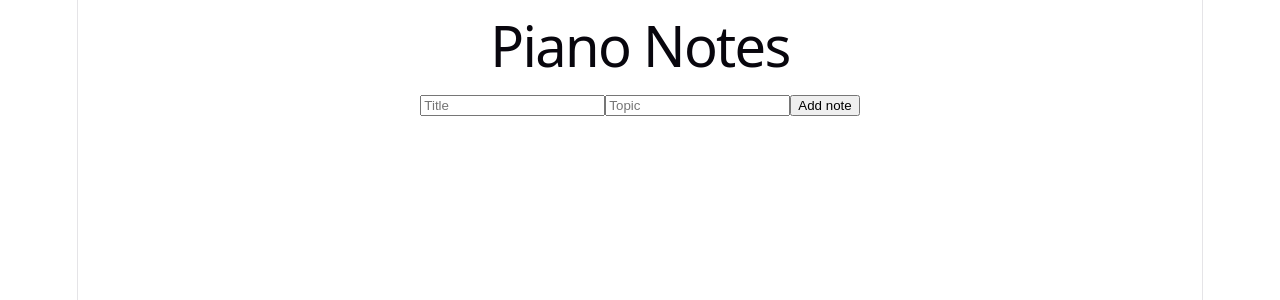
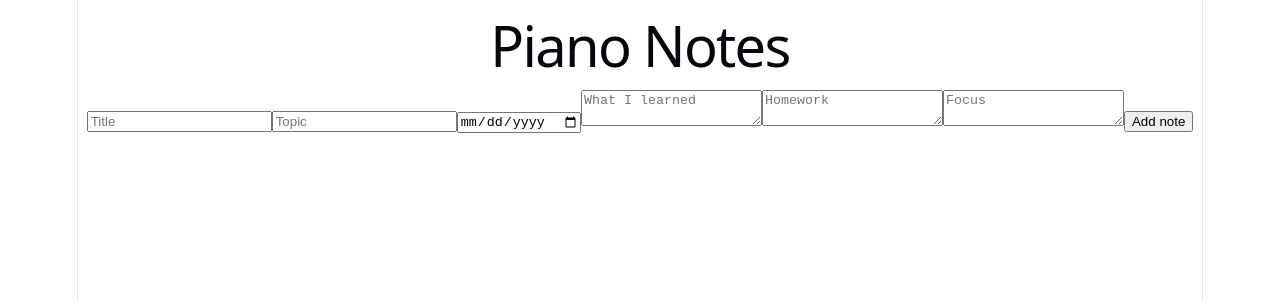
Before and after one commit to fdossantos18/piano-notes, a React (Vite) app: page / in a window 1280 px wide. Shown: the top 300 px of the page. Built offline with nearby package versions, Linux system fonts and the light colour scheme.

Commit message:
feat: add date, content, homework, and focus fields to form

```diff
--- a/src/App.jsx
+++ b/src/App.jsx
@@ -11,14 +11,22 @@ function App() {
 
   const [title, setTitle] = useState('')
   const [topic, setTopic] = useState('')
+  const [date, setDate] = useState('')
   const [error, setError] = useState('')
+  const [content, setContent] = useState('')
+  const [homework, setHomework] = useState('')
+  const [focus, setFocus] = useState('')
+
 
   function handleSubmit(event) {
     event.preventDefault()
     try {
-      const note = createNote({ title, topic })
+      const note = createNote({ title, topic, date, content, homework, focus })
       setNotes([...notes, note])
       setTitle('')
+      setContent('')
+      setHomework('')
+      setFocus('')
       setTopic('')
       setError('')
     } catch (err) {
@@ -44,13 +52,36 @@ function App() {
           value={topic}
           onChange={(event) => setTopic(event.target.value)}
         />
+        <input
+          type="date"
+          value={date}
+          onChange={(event) => setDate(event.target.value)}
+        />
+        <textarea
+          placeholder="What I learned"
+          value={content}
+          onChange={(event) => setContent(event.target.value)}
+        />
+        <textarea
+          placeholder="Homework"
+          value={homework}
+          onChange={(event) => setHomework(event.target.value)}
+        />
+        <textarea
+          placeholder="Focus"
+          value={focus}
+          onChange={(event) => setFocus(event.target.value)}
+        />
         <button type="submit">Add note</button>
         {error && <p>{error}</p>}
       </form>
       <ul>
         {notes.map((note) => (
           <li key={note.id}>
-            {note.title} ({note.topics}, {note.date})
+            {note.title} ({note.topic}, {note.date})
+            <p>Learned: {note.content}</p>
+            <p>Homework: {note.homework}</p>
+            <p>Focus: {note.focus}</p>
             <button onClick={() => handleDelete(note.id)}>Delete</button>
           </li>
         ))}
```
